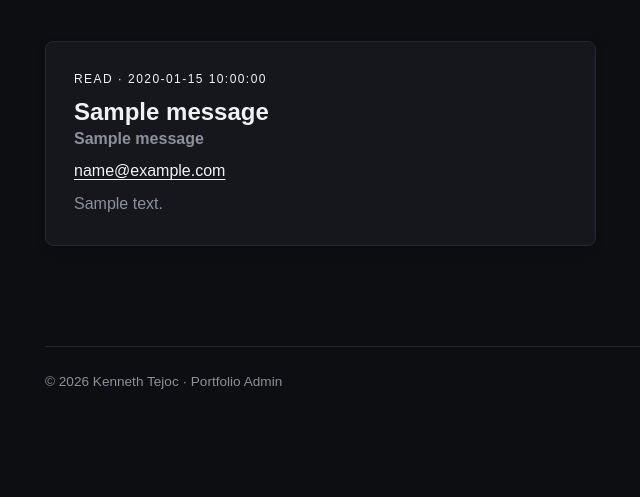
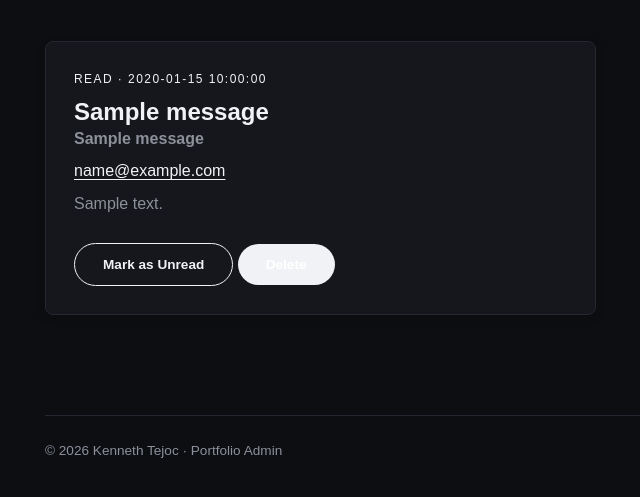
Before and after one commit to kennethtejoc/Kenneth_Tejoc, a PHP site: page /admin/messages.php in a window 1280 px wide. Shown: the part 402-899 px from the top of the page, without its empty margins (19-659 px from the left). Before the commit the page ends 791 px from the top, so only its background shows below. Run offline with PHP 8.4, Linux system fonts and the light colour scheme; the visitor is signed in with stand-in values (Sample User, id 1); tables that the repository leaves empty hold one stand-in row (values such as "Sample post").

Commit message:
Harden admin login and message management

```diff
--- a/admin/messages.php
+++ b/admin/messages.php
@@ -38,20 +38,28 @@ try {
         $submittedToken = $_POST['csrf'] ?? '';
         $sessionToken = $_SESSION['csrf'] ?? '';
         $messageId = filter_var($_POST['message_id'] ?? null, FILTER_VALIDATE_INT);
+        $action = $_POST['action'] ?? '';
 
         if (!is_string($submittedToken) || !is_string($sessionToken) || $sessionToken === '' || !hash_equals($sessionToken, $submittedToken)) {
             $message = 'The form could not be verified. Please try again.';
         } elseif ($messageId === false || $messageId < 1) {
             $message = 'The selected message could not be found.';
+        } elseif (!in_array($action, ['read', 'unread', 'delete'], true)) {
+            $message = 'The requested message action is invalid.';
         } else {
-            $markRead = $pdo->prepare('UPDATE messages SET is_read = 1 WHERE id = ?');
-            $markRead->execute([$messageId]);
-
-            if ($markRead->rowCount() > 0) {
-                $message = 'Message marked as read.';
+            if ($action === 'delete') {
+                $statement = $pdo->prepare('DELETE FROM messages WHERE id = ?');
+                $successText = 'Message deleted.';
+            } else {
+                $statement = $pdo->prepare('UPDATE messages SET is_read = ? WHERE id = ?');
+                $successText = $action === 'read' ? 'Message marked as read.' : 'Message marked as unread.';
+            }
+            $action === 'delete' ? $statement->execute([$messageId]) : $statement->execute([$action === 'read' ? 1 : 0, $messageId]);
+            if ($statement->rowCount() > 0) {
+                $message = $successText;
                 $noticeIsSuccess = true;
             } else {
-                $message = 'The message was already marked as read or no longer exists.';
+                $message = 'The message was already changed or no longer exists.';
             }
         }
     }
@@ -106,13 +114,18 @@ try {
                                 <p><?= e($item['email']) ?></p>
                             <?php endif; ?>
                             <p><?= nl2br(e($item['message'])) ?></p>
-                            <?php if ((int) $item['is_read'] !== 1): ?>
-                                <form method="post" action="messages.php">
-                                    <input type="hidden" name="message_id" value="<?= (int) $item['id'] ?>">
-                                    <?= csrf() ?>
-                                    <button class="btn btn-outline" type="submit">Mark as Read</button>
-                                </form>
-                            <?php endif; ?>
+                            <form method="post" action="messages.php" style="display:inline-block">
+                                <input type="hidden" name="message_id" value="<?= (int) $item['id'] ?>">
+                                <input type="hidden" name="action" value="<?= (int) $item['is_read'] === 1 ? 'unread' : 'read' ?>">
+                                <?= csrf() ?>
+                                <button class="btn btn-outline" type="submit"><?= (int) $item['is_read'] === 1 ? 'Mark as Unread' : 'Mark as Read' ?></button>
+                            </form>
+                            <form method="post" action="messages.php" style="display:inline-block" onsubmit="return confirm('Delete this message?');">
+                                <input type="hidden" name="message_id" value="<?= (int) $item['id'] ?>">
+                                <input type="hidden" name="action" value="delete">
+                                <?= csrf() ?>
+                                <button class="btn" type="submit">Delete</button>
+                            </form>
                         </article>
                     <?php endforeach; ?>
                 </div>
```
Also changed, not shown: admin/index.php (+15 -0 lines).
